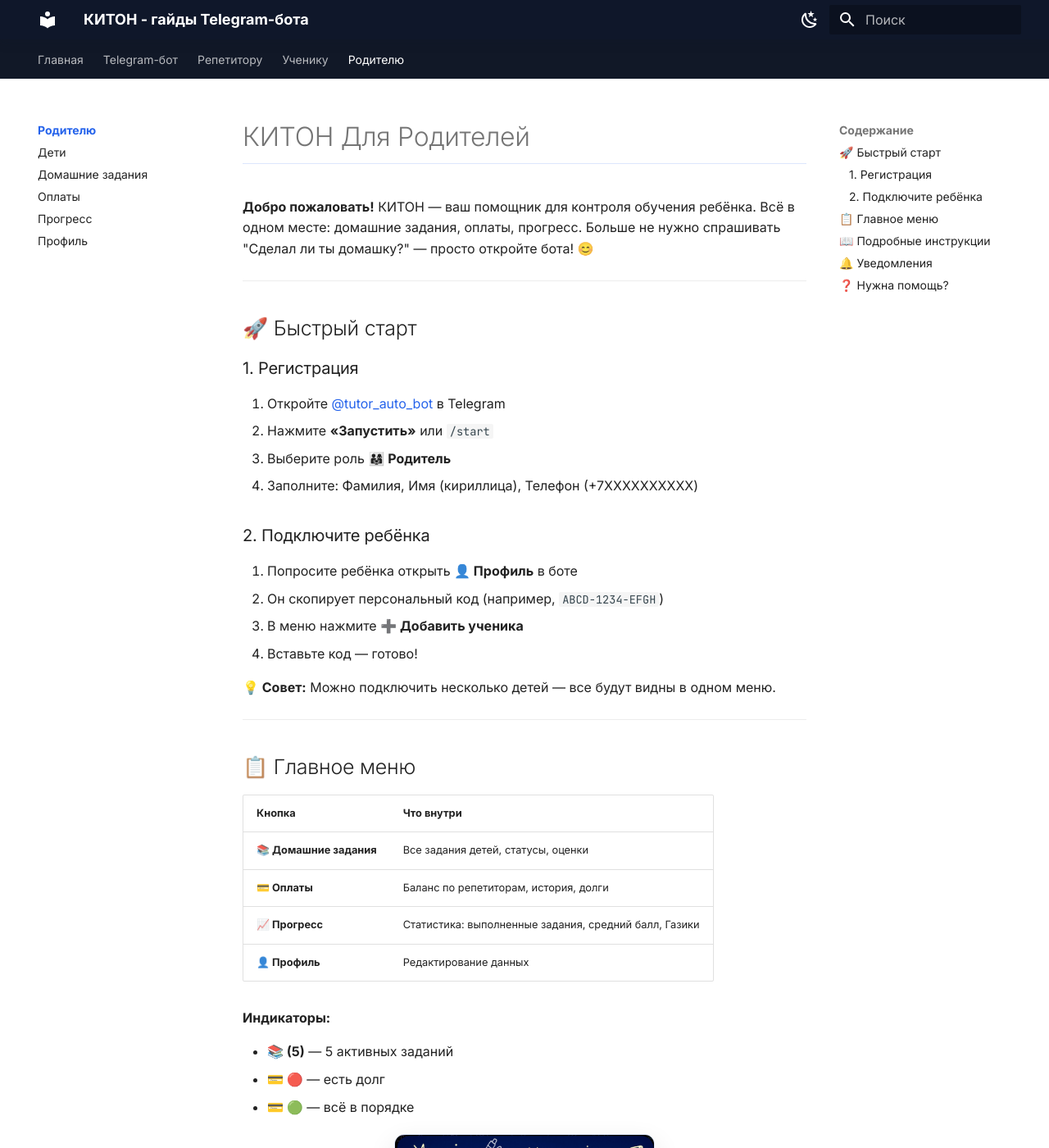
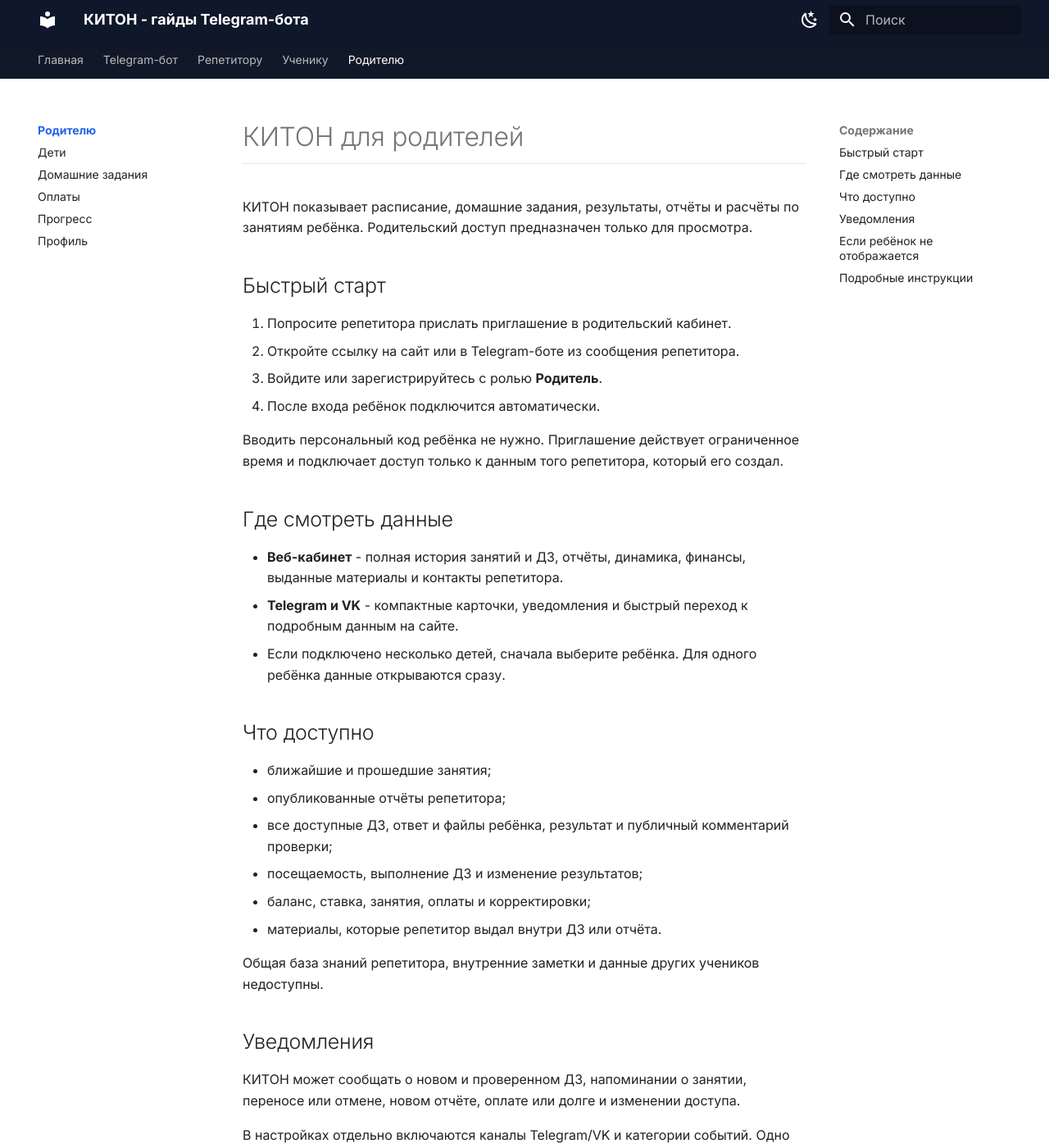
Before and after one commit to Skand21/kiton-guides, an MkDocs documentation site: the page built from docs/Parent/README.md, in a window 1280 px wide and 1400 px high. Shown: the whole window at 82% size. Built offline with MkDocs 1.6.1 and Material for MkDocs 9.7.7, drawn with Linux system fonts in a browser that asks for light colours; some of the changed text lies outside the part shown.

Commit message:
docs: update parent access and portal guides

```diff
--- a/docs/Parent/README.md
+++ b/docs/Parent/README.md
@@ -1,83 +1,47 @@
-# КИТОН Для Родителей
+# КИТОН для родителей
 
-**Добро пожаловать!** КИТОН — ваш помощник для контроля обучения ребёнка. Всё в одном месте: домашние задания, оплаты, прогресс. Больше не нужно спрашивать "Сделал ли ты домашку?" — просто откройте бота! 😊
+КИТОН показывает расписание, домашние задания, результаты, отчёты и расчёты по занятиям ребёнка. Родительский доступ предназначен только для просмотра.
 
----
+## Быстрый старт
 
-## 🚀 Быстрый старт
+1. Попросите репетитора прислать приглашение в родительский кабинет.
+2. Откройте ссылку на сайт или в Telegram-боте из сообщения репетитора.
+3. Войдите или зарегистрируйтесь с ролью **Родитель**.
+4. После входа ребёнок подключится автоматически.
 
-### 1. Регистрация
+Вводить персональный код ребёнка не нужно. Приглашение действует ограниченное время и подключает доступ только к данным того репетитора, который его создал.
 
-1. Откройте [@tutor_auto_bot](http://t.me/tutor_auto_bot) в Telegram
-2. Нажмите **«Запустить»** или `/start`
-3. Выберите роль **👨‍👩‍👧 Родитель**
-4. Заполните: Фамилия, Имя (кириллица), Телефон (+7XXXXXXXXXX)
+## Где смотреть данные
 
-### 2. Подключите ребёнка
+- **Веб-кабинет** - полная история занятий и ДЗ, отчёты, динамика, финансы, выданные материалы и контакты репетитора.
+- **Telegram и VK** - компактные карточки, уведомления и быстрый переход к подробным данным на сайте.
+- Если подключено несколько детей, сначала выберите ребёнка. Для одного ребёнка данные открываются сразу.
 
-1. Попросите ребёнка открыть **👤 Профиль** в боте
-2. Он скопирует персональный код (например, `ABCD-1234-EFGH`)
-3. В меню нажмите **➕ Добавить ученика**
-4. Вставьте код — готово!
+## Что доступно
 
-**💡 Совет:** Можно подключить несколько детей — все будут видны в одном меню.
+- ближайшие и прошедшие занятия;
+- опубликованные отчёты репетитора;
+- все доступные ДЗ, ответ и файлы ребёнка, результат и публичный комментарий проверки;
+- посещаемость, выполнение ДЗ и изменение результатов;
+- баланс, ставка, занятия, оплаты и корректировки;
+- материалы, которые репетитор выдал внутри ДЗ или отчёта.
 
----
+Общая база знаний репетитора, внутренние заметки и данные других учеников недоступны.
 
-## 📋 Главное меню
+## Уведомления
 
-| Кнопка | Что внутри |
-| --- | --- |
-| **📚 Домашние задания** | Все задания детей, статусы, оценки |
-| **💳 Оплаты** | Баланс по репетиторам, история, долги |
-| **📈 Прогресс** | Статистика: выполненные задания, средний балл, Газики |
-| **👤 Профиль** | Редактирование данных |
+КИТОН может сообщать о новом и проверенном ДЗ, напоминании о занятии, переносе или отмене, новом отчёте, оплате или долге и изменении доступа.
 
-**Индикаторы:**
+В настройках отдельно включаются каналы Telegram/VK и категории событий. Одно событие не должно повторяться дважды в одном канале.
 
-- **📚 (5)** — 5 активных заданий
-- **💳 🔴** — есть долг
-- **💳 🟢** — всё в порядке
+## Если ребёнок не отображается
 
-![Главное меню Telegram-бота](../assets/images/menu-screenshot.png)
+Попросите репетитора создать новое приглашение. Просроченную, отозванную или уже использованную другим родителем ссылку принять нельзя.
 
-*У родителя меню короче: главное - ДЗ, оплаты, прогресс и профиль.*
+## Подробные инструкции
 
----
-
-## 📖 Подробные инструкции
-
-[Профиль](profile.md)
-
-[Дети](children.md)
-
-[Оплаты](payments.md)
-
-[Прогресс](progress.md)
-
----
-
-## 🔔 Уведомления
-
-Бот автоматически присылает вам:
-
-- **⏰ Занятие через 5 минут** — предмет, время, ссылка на видеозвонок
-- **✅ Занятие завершено** — итоги от репетитора
-- **📝 Новое домашнее задание** — текст задания
-- **📊 ДЗ проверено** — оценка, Газики и комментарий
-- **💳 Оплата внесена** — обновлённый баланс
-- **🔔 Напоминание об оплате** — сумма к оплате
-- **👨‍🏫 Подключён новый репетитор** — имя, предмет и ставка
-
----
-
-## ❓ Нужна помощь?
-
-- Нажмите **❓ Помощь** в меню бота
-- Напишите в [поддержку](https://t.me/kiton_support)
-
----
-
-**КИТОН — ваш помощник в контроле обучения!** 🌟
-
-[Домашние задания](homework.md)
+- [Дети и доступ](children.md)
+- [Домашние задания](homework.md)
+- [Оплаты](payments.md)
+- [Прогресс](progress.md)
+- [Профиль](profile.md)
```
Also changed, not shown: docs/Parent/children.md (+15 -28 lines), docs/Parent/homework.md (+7 -5 lines), docs/Parent/payments.md (+2 -2 lines), docs/Parent/progress.md (+5 -3 lines), docs/start/registration.md (+1 -1 lines).
